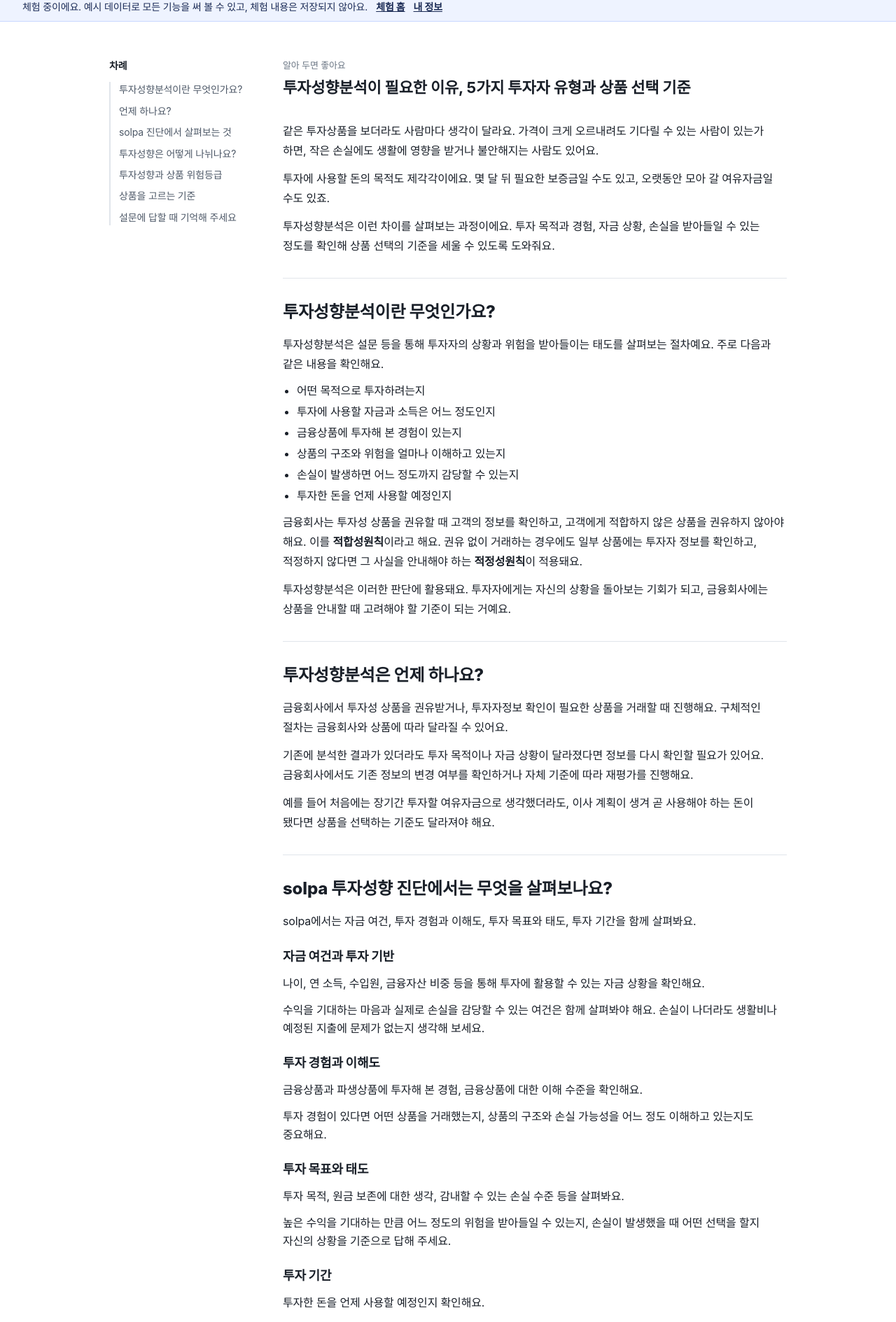
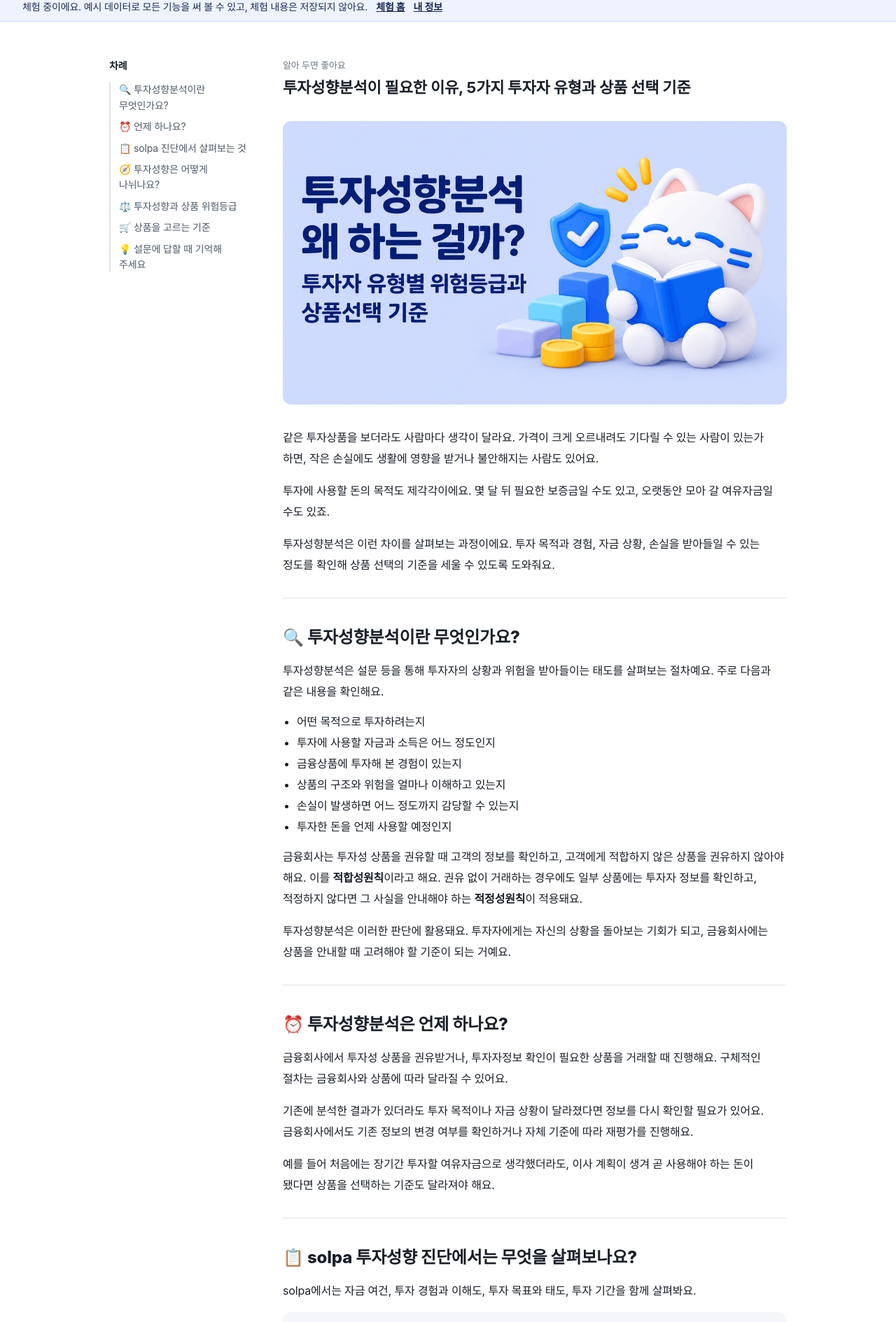
Before and after one commit to shinds-team7/flexable-web, a React (Vite) app: page /type/about in a window 1280 px wide. Shown: the part 91-1980 px from the top of the page at 70% size. Built offline with nearby package versions, Linux system fonts and the light colour scheme; no server answers.

Commit message:
fix(web): 투자성향분석이란 히어로·이모지 복원, 카드형으로 가독성 개선

```diff
--- a/src/pages/InvestorTypeAbout.tsx
+++ b/src/pages/InvestorTypeAbout.tsx
@@ -2,13 +2,13 @@
 import { Link } from 'react-router-dom';
 
 const TOC = [
-  { id: 'what', label: '투자성향분석이란 무엇인가요?' },
-  { id: 'when', label: '언제 하나요?' },
-  { id: 'check', label: 'solpa 진단에서 살펴보는 것' },
-  { id: 'types', label: '투자성향은 어떻게 나뉘나요?' },
-  { id: 'grade', label: '투자성향과 상품 위험등급' },
-  { id: 'pick', label: '상품을 고르는 기준' },
-  { id: 'remember', label: '설문에 답할 때 기억해 주세요' },
+  { id: 'what', label: '🔍 투자성향분석이란 무엇인가요?' },
+  { id: 'when', label: '⏰ 언제 하나요?' },
+  { id: 'check', label: '📋 solpa 진단에서 살펴보는 것' },
+  { id: 'types', label: '🧭 투자성향은 어떻게 나뉘나요?' },
+  { id: 'grade', label: '⚖️ 투자성향과 상품 위험등급' },
+  { id: 'pick', label: '🛒 상품을 고르는 기준' },
+  { id: 'remember', label: '💡 설문에 답할 때 기억해 주세요' },
 ] as const;
 
 const TYPES = [
@@ -107,10 +107,12 @@ function Cta({ children }: { children: string }) {
   );
 }
 
-function Head({ id, title }: { id: string; title: string }) {
+function Head({ id, emoji, title }: { id: string; emoji: string; title: string }) {
   return (
     <header className="ia-head">
-      <h2 id={id}>{title}</h2>
+      <h2 id={id}>
+        <span aria-hidden="true">{emoji}</span> {title}
+      </h2>
     </header>
   );
 }
@@ -135,6 +137,8 @@ export function InvestorTypeAbout() {
           <h1 className="page-title">투자성향분석이 필요한 이유, 5가지 투자자 유형과 상품 선택 기준</h1>
         </header>
 
+        <img className="ia-hero" src="/type/about/hero.png" alt="투자성향분석 왜 하는 걸까? 투자자 유형별 위험등급과 상품선택 기준 대표 이미지" />
+
         <div className="ia-prose">
           <p>
             같은 투자상품을 보더라도 사람마다 생각이 달라요. 가격이 크게 오르내려도 기다릴 수 있는 사람이 있는가 하면, 작은 손실에도 생활에 영향을 받거나 불안해지는 사람도 있어요.
@@ -146,7 +150,7 @@ export function InvestorTypeAbout() {
         </div>
 
         <section className="ia-sec" aria-labelledby="what">
-          <Head id="what" title="투자성향분석이란 무엇인가요?" />
+          <Head id="what" emoji="🔍" title="투자성향분석이란 무엇인가요?" />
           <div className="ia-prose">
             <p>투자성향분석은 설문 등을 통해 투자자의 상황과 위험을 받아들이는 태도를 살펴보는 절차예요. 주로 다음과 같은 내용을 확인해요.</p>
             <ul>
@@ -165,7 +169,7 @@ export function InvestorTypeAbout() {
         </section>
 
         <section className="ia-sec" aria-labelledby="when">
-          <Head id="when" title="투자성향분석은 언제 하나요?" />
+          <Head id="when" emoji="⏰" title="투자성향분석은 언제 하나요?" />
           <div className="ia-prose">
             <p>금융회사에서 투자성 상품을 권유받거나, 투자자정보 확인이 필요한 상품을 거래할 때 진행해요. 구체적인 절차는 금융회사와 상품에 따라 달라질 수 있어요.</p>
             <p>
@@ -176,27 +180,35 @@ export function InvestorTypeAbout() {
         </section>
 
         <section className="ia-sec" aria-labelledby="check">
-          <Head id="check" title="solpa 투자성향 진단에서는 무엇을 살펴보나요?" />
+          <Head id="check" emoji="📋" title="solpa 투자성향 진단에서는 무엇을 살펴보나요?" />
           <div className="ia-prose">
             <p>solpa에서는 자금 여건, 투자 경험과 이해도, 투자 목표와 태도, 투자 기간을 함께 살펴봐요.</p>
           </div>
           <div className="ia-step">
-            <h3>자금 여건과 투자 기반</h3>
+            <h3>
+              <span aria-hidden="true">📌</span> 자금 여건과 투자 기반
+            </h3>
             <p>나이, 연 소득, 수입원, 금융자산 비중 등을 통해 투자에 활용할 수 있는 자금 상황을 확인해요.</p>
             <p>수익을 기대하는 마음과 실제로 손실을 감당할 수 있는 여건은 함께 살펴봐야 해요. 손실이 나더라도 생활비나 예정된 지출에 문제가 없는지 생각해 보세요.</p>
           </div>
           <div className="ia-step">
-            <h3>투자 경험과 이해도</h3>
+            <h3>
+              <span aria-hidden="true">📌</span> 투자 경험과 이해도
+            </h3>
             <p>금융상품과 파생상품에 투자해 본 경험, 금융상품에 대한 이해 수준을 확인해요.</p>
             <p>투자 경험이 있다면 어떤 상품을 거래했는지, 상품의 구조와 손실 가능성을 어느 정도 이해하고 있는지도 중요해요.</p>
           </div>
           <div className="ia-step">
-            <h3>투자 목표와 태도</h3>
+            <h3>
+              <span aria-hidden="true">📌</span> 투자 목표와 태도
+            </h3>
             <p>투자 목적, 원금 보존에 대한 생각, 감내할 수 있는 손실 수준 등을 살펴봐요.</p>
             <p>높은 수익을 기대하는 만큼 어느 정도의 위험을 받아들일 수 있는지, 손실이 발생했을 때 어떤 선택을 할지 자신의 상황을 기준으로 답해 주세요.</p>
           </div>
           <div className="ia-step">
-            <h3>투자 기간</h3>
+            <h3>
+              <span aria-hidden="true">📌</span> 투자 기간
+            </h3>
             <p>투자한 돈을 언제 사용할 예정인지 확인해요.</p>
             <p>가까운 시일 안에 필요한 돈이라면 가격 변동이나 환매에 걸리는 시간이 부담이 될 수 있어요. 투자 기간이 길더라도 상품별 손실 위험은 따로 확인해야 해요.</p>
           </div>
@@ -204,7 +216,7 @@ export function InvestorTypeAbout() {
         </section>
 
         <section className="ia-sec" aria-labelledby="types">
-          <Head id="types" title="투자성향은 어떻게 나뉘나요?" />
+          <Head id="types" emoji="🧭" title="투자성향은 어떻게 나뉘나요?" />
           <div className="ia-prose">
             <p>
               solpa에서는 설문 결과를 <b>안정형, 안정추구형, 위험중립형, 적극투자형, 공격투자형</b>의 5가지 유형으로 안내해요.
@@ -215,7 +227,9 @@ export function InvestorTypeAbout() {
           </div>
           {TYPES.map((t) => (
             <div className="ia-step" key={t.name}>
-              <h3>{t.name}</h3>
+              <h3>
+                <span aria-hidden="true">✔️</span> {t.name}
+              </h3>
               {t.body.map((p) => (
                 <p key={p}>{p}</p>
               ))}
@@ -224,10 +238,10 @@ export function InvestorTypeAbout() {
         </section>
 
         <section className="ia-sec" aria-labelledby="grade">
-          <Head id="grade" title="투자성향과 상품 위험등급은 어떻게 다른가요?" />
+          <Head id="grade" emoji="⚖️" title="투자성향과 상품 위험등급은 어떻게 다른가요?" />
           <div className="ia-prose">
-            <p>
-              <b>투자성향은 투자자에 대한 평가이고, 상품 위험등급은 상품이 지닌 위험 수준에 대한 평가예요.</b>
+            <p className="ia-callout">
+              <span aria-hidden="true">📌</span> <b>투자성향은 투자자에 대한 평가이고, 상품 위험등급은 상품이 지닌 위험 수준에 대한 평가예요.</b>
             </p>
             <p>
               투자성 상품의 위험등급은 일반적으로 1~6등급 체계로 안내돼요. 시장 가격의 변동과 발행자의 신용 등 여러 위험을 고려해 산정하며, <b>숫자가 작을수록 위험이 높고 숫자가 클수록 상대적으로 낮아요.</b>
@@ -260,13 +274,15 @@ export function InvestorTypeAbout() {
         </section>
 
         <section className="ia-sec" aria-labelledby="pick">
-          <Head id="pick" title="투자성향을 확인한 다음에는 어떤 기준으로 상품을 골라야 하나요?" />
+          <Head id="pick" emoji="🛒" title="투자성향을 확인한 다음에는 어떤 기준으로 상품을 골라야 하나요?" />
           <div className="ia-prose">
             <p>투자성향 결과와 함께 아래 항목을 살펴보면 상품을 더 구체적으로 비교할 수 있어요.</p>
           </div>
           {PICKS.map((p) => (
             <div className="ia-step" key={p.q}>
-              <h3>{p.q}</h3>
+              <h3>
+                <span aria-hidden="true">✅</span> {p.q}
+              </h3>
               {p.body.map((t) => (
                 <p key={t}>{t}</p>
               ))}
@@ -275,7 +291,7 @@ export function InvestorTypeAbout() {
         </section>
 
         <section className="ia-sec" aria-labelledby="remember">
-          <Head id="remember" title="설문에 답할 때 기억해 주세요" />
+          <Head id="remember" emoji="💡" title="설문에 답할 때 기억해 주세요" />
           <div className="ia-prose">
             <p>투자성향 진단에서는 현재의 자금 상황과 경험을 기준으로 솔직하게 답하는 것이 중요해요.</p>
             <p>
@@ -290,9 +306,9 @@ export function InvestorTypeAbout() {
 
         <footer className="ia-notice">
           <p className="meta">
-            <b>이 콘텐츠는 2026년 11월 4일 기준으로 작성되었어요.</b>
+            <b>🗓️ 이 콘텐츠는 2026년 11월 4일 기준으로 작성되었어요.</b>
           </p>
-          <b>이용 시 참고해 주세요</b>
+          <b>※ 이용 시 참고해 주세요</b>
           <ul>
             <li>solpa 투자성향 진단은 자신의 투자 태도를 이해하기 위한 참고용 서비스예요. 금융회사에서 상품 가입이나 투자 권유를 위해 진행하는 투자자정보 확인·평가 절차를 대신하지 않아요.</li>
             <li>진단 결과는 특정 상품의 가입 가능 여부나 투자 성과를 보장하지 않아요. 실제 거래 시에는 해당 금융회사의 평가와 상품별 가입 요건을 확인해 주세요.</li>
--- a/src/styles/global.css
+++ b/src/styles/global.css
@@ -1477,13 +1477,15 @@ a.news-hot-title:hover{color:var(--brand-text);text-decoration:underline;text-un
 .ia-body{display:flex;flex-direction:column;gap:32px;min-width:0}
 .ia-title{display:flex;flex-direction:column;gap:8px}
 .ia-title h1{margin:0;line-height:1.35}
-.ia-sec{display:flex;flex-direction:column;gap:16px;padding-top:32px;border-top:1px solid var(--color-border)}
+.ia-sec{display:flex;flex-direction:column;gap:16px;padding-top:40px;border-top:1px solid var(--color-border)}
 .ia-head{display:flex;flex-direction:column;gap:4px}
 .ia-head h2{margin:0;font-size:24px;line-height:32px;font-weight:800}
-.ia-prose{display:flex;flex-direction:column;gap:12px;line-height:28px}
+.ia-prose{display:flex;flex-direction:column;gap:16px;line-height:30px;font-size:16px}
+.ia-hero{display:block;width:100%;height:auto;border-radius:var(--radius-soft)}
+.ia-callout{padding:16px 20px;border-radius:var(--radius-soft);background:var(--color-brand-subtle);color:var(--color-notice-ink)}
 .ia-prose p,.ia-step p{margin:0}
 .ia-prose ul,.ia-notice ul{margin:0;padding-left:20px;display:flex;flex-direction:column;gap:6px;line-height:24px}
-.ia-step{display:flex;flex-direction:column;gap:12px;line-height:26px}
+.ia-step{display:flex;flex-direction:column;gap:10px;padding:20px 24px;border-radius:var(--radius-soft);background:var(--color-bg-subtle);line-height:26px}
 .ia-step h3{margin:8px 0 0;display:flex;gap:8px;align-items:center;font-size:18px;font-weight:800}
 .ia-table-wrap{overflow-x:auto}
 .ia-table{width:100%;border-collapse:collapse}
```
